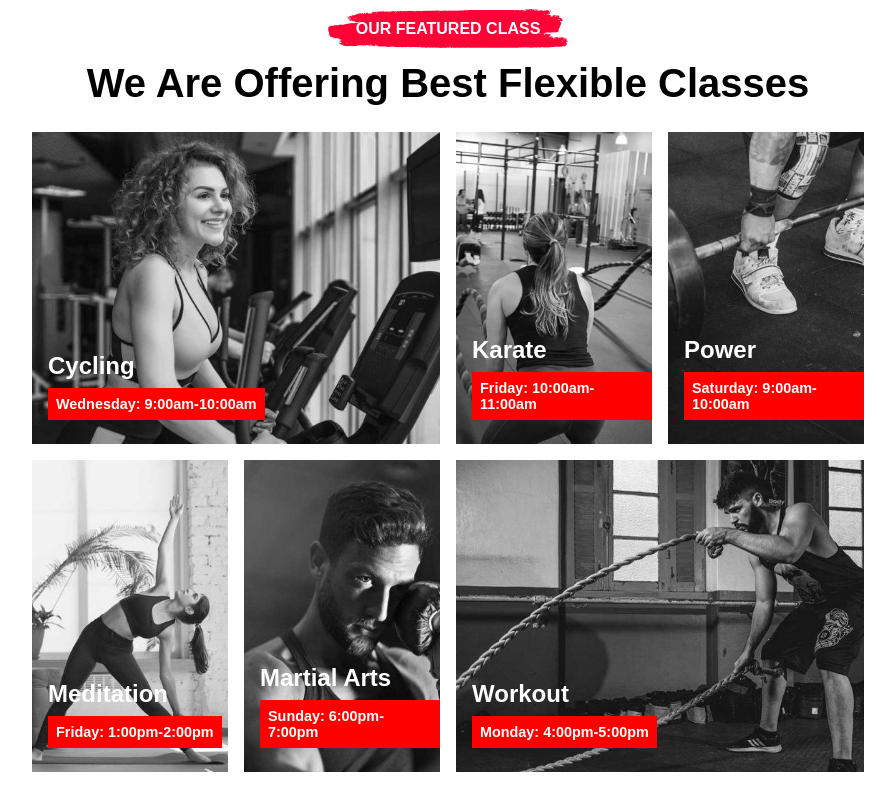
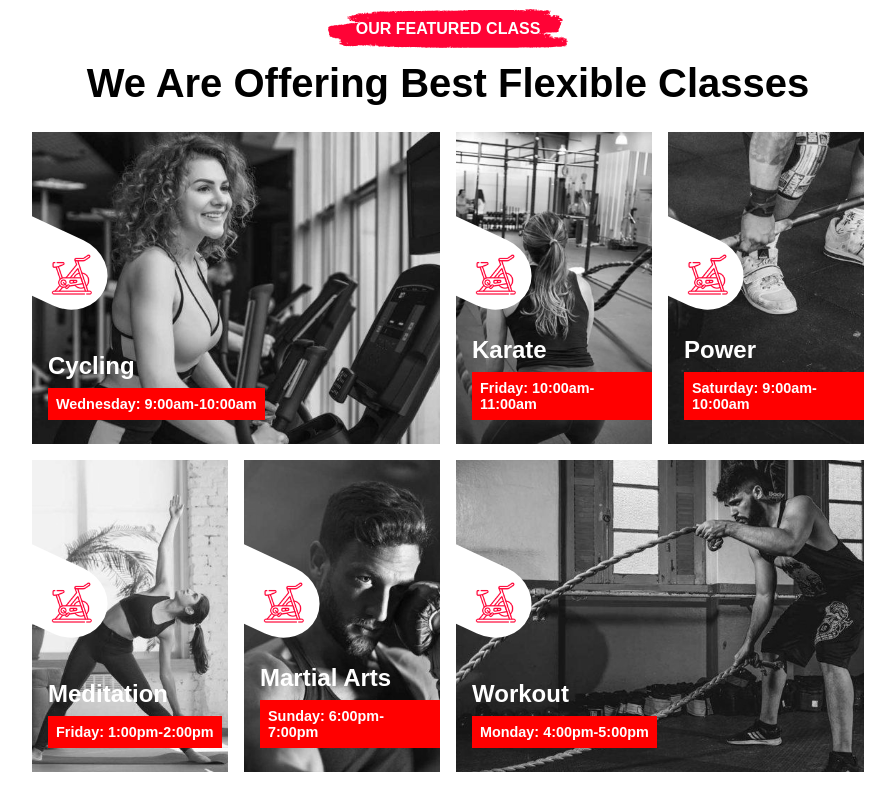
Before and after one commit to PawelWydra/Gymate-main, a React (Create React App) app: page / in a window 1280 px wide. Shown: the part 1880-2680 px from the top of the page, without its empty margins (192-1087 px from the left). Built offline with nearby package versions, Linux system fonts and the light colour scheme.

Commit message:
add icons to grid

```diff
--- a/src/components/classes/grid-item/grid-item.css
+++ b/src/components/classes/grid-item/grid-item.css
@@ -3,11 +3,31 @@ p {
   padding: 0;
 }
 
-h1, h2,h3, h4, h5, h6 {}
-
 .image-item-wrapper {
   position: relative;
   color: #fff;
+  overflow: hidden;
+}
+
+.classes-icon-container {
+  position: absolute;
+  top: 5.5rem;
+  left: -5rem;
+  background-color: #fff;
+  width: 8rem;
+  height: 4.5rem;
+  border-radius: 0 50% 50% 0 / 50% 100% 100% 50%;
+  display: flex;
+  align-items: center;
+  justify-content: flex-end;
+  padding-inline: 1rem;
+  transform: rotate(25deg);
+}
+
+.classes-icon-container img {
+  height: 2.5rem;
+  aspect-ratio: 1/1;
+  transform: rotate(-25deg);
 }
 
 .classes-image-item {
--- a/src/components/classes/grid-item/grid-item.jsx
+++ b/src/components/classes/grid-item/grid-item.jsx
@@ -1,17 +1,18 @@
 import "./grid-item.css";
+import bike from "../../../images/features/bike-red.png"
 
 function GridItem(props) {
   const { backgroundImage } = props;
 
   const containerStyle = {
-    background: `url(${backgroundImage}) top/cover no-repeat`,
+    background: `url(${backgroundImage}) center/cover no-repeat`,
   };
 
   return (
     <div className="image-item-wrapper">
       <div style={containerStyle} className="classes-image-item"></div>
       <div className="classes-icon-container">
-        <img src="" alt="" />
+        <img src={bike} alt="" />
       </div>
       <div className="classes-description-container">
         <h2>{props.activity}</h2>
```
